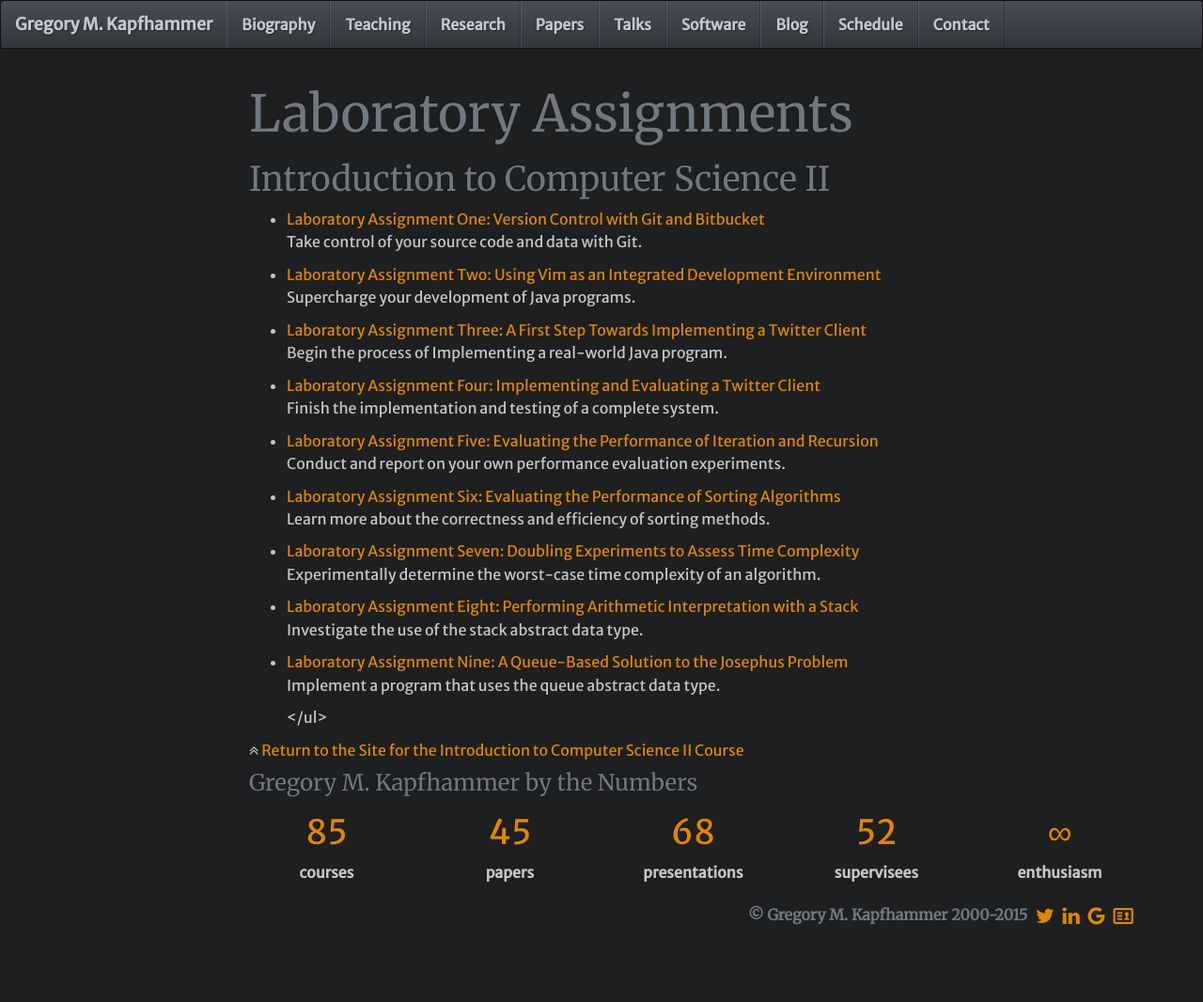
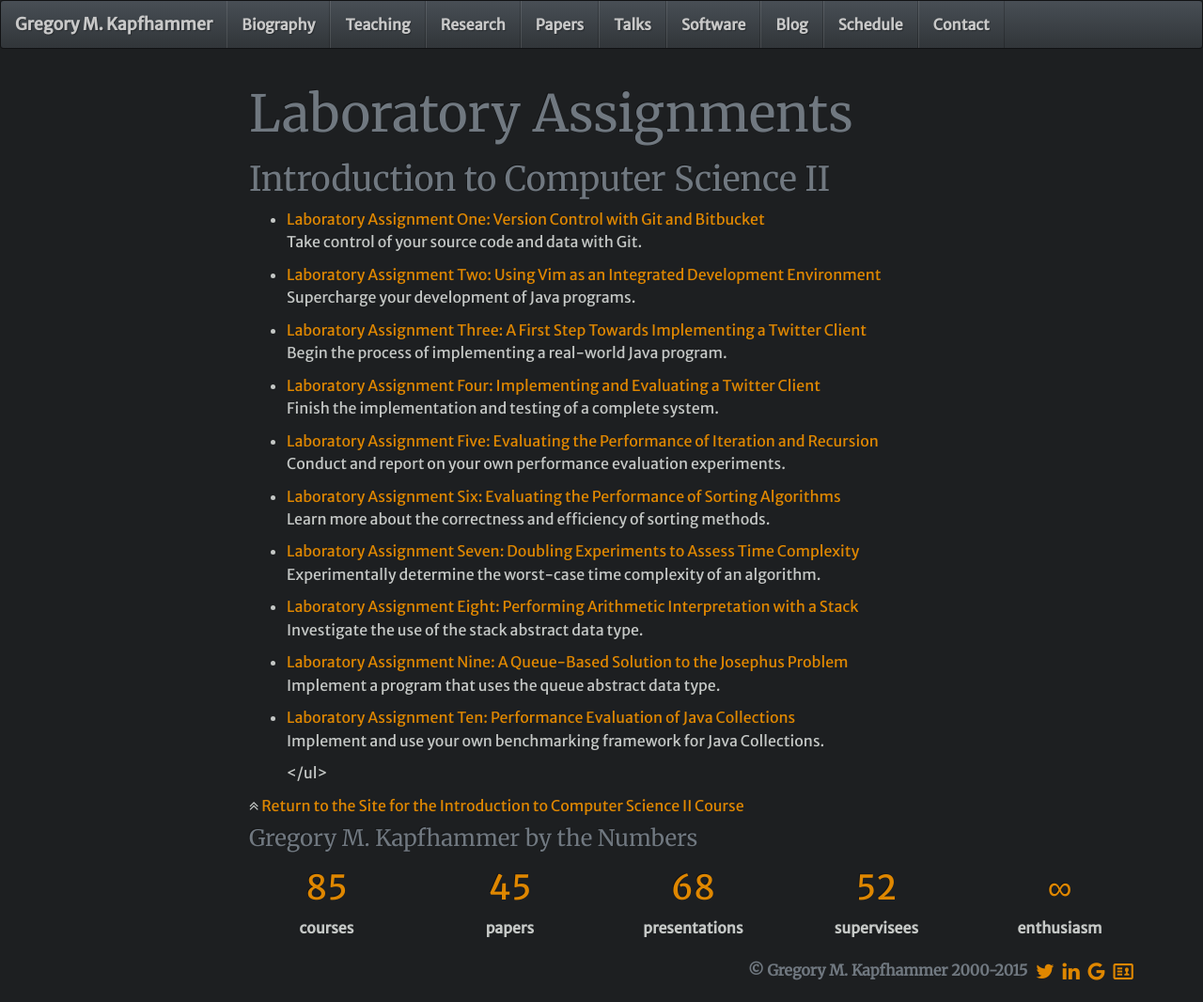
Before and after one commit to geerc/www, a Jekyll site: the page built from gkapfham/teaching/cs112S2015/laboratories.md, in a window 1280 px wide. Shown: the whole page at 94% size. Built offline with Jekyll 4.4.1, drawn with Linux system fonts in a browser that asks for light colours; nearby versions of some CDN libraries; Markdown is read by kramdown in place of the engine named in the settings; comment, search, counter and statistics services are not loaded; before the commit the page ends 1007 px from its top, so only the background shows below that.

Commit message:
Adding in the lab assignment for lab10 in the listing.

```diff
--- a/gkapfham/teaching/cs112S2015/laboratories.md
+++ b/gkapfham/teaching/cs112S2015/laboratories.md
@@ -21,7 +21,7 @@ backup: ../../../
 
 <li><a href="{{site.baseurl}}teaching/cs112S2015/provide/labs/lab2/cs112S2015-lab2.pdf">Laboratory Assignment Two: Using Vim as an Integrated Development Environment</a> <p>Supercharge your development of Java programs.</p>
 
-<li><a href="{{site.baseurl}}teaching/cs112S2015/provide/labs/lab3/cs112S2015-lab3.pdf">Laboratory Assignment Three: A First Step Towards Implementing a Twitter Client</a> <p>Begin the process of Implementing a real-world Java program.</p>
+<li><a href="{{site.baseurl}}teaching/cs112S2015/provide/labs/lab3/cs112S2015-lab3.pdf">Laboratory Assignment Three: A First Step Towards Implementing a Twitter Client</a> <p>Begin the process of implementing a real-world Java program.</p>
 
 <li><a href="{{site.baseurl}}teaching/cs112S2015/provide/labs/lab4/cs112S2015-lab4.pdf">Laboratory Assignment Four: Implementing and Evaluating a Twitter Client</a> <p>Finish the implementation and testing of a complete system.</p>
 
@@ -35,4 +35,6 @@ backup: ../../../
 
 <li><a href="{{site.baseurl}}teaching/cs112S2015/provide/labs/lab9/cs112S2015-lab9.pdf">Laboratory Assignment Nine: A Queue-Based Solution to the Josephus Problem</a> <p>Implement a program that uses the queue abstract data type.</p>
 
+<li><a href="{{site.baseurl}}teaching/cs112S2015/provide/labs/lab10/cs112S2015-lab10.pdf">Laboratory Assignment Ten: Performance Evaluation of Java Collections</a> <p>Implement and use your own benchmarking framework for Java Collections.</p>
+
 </ul>
```
